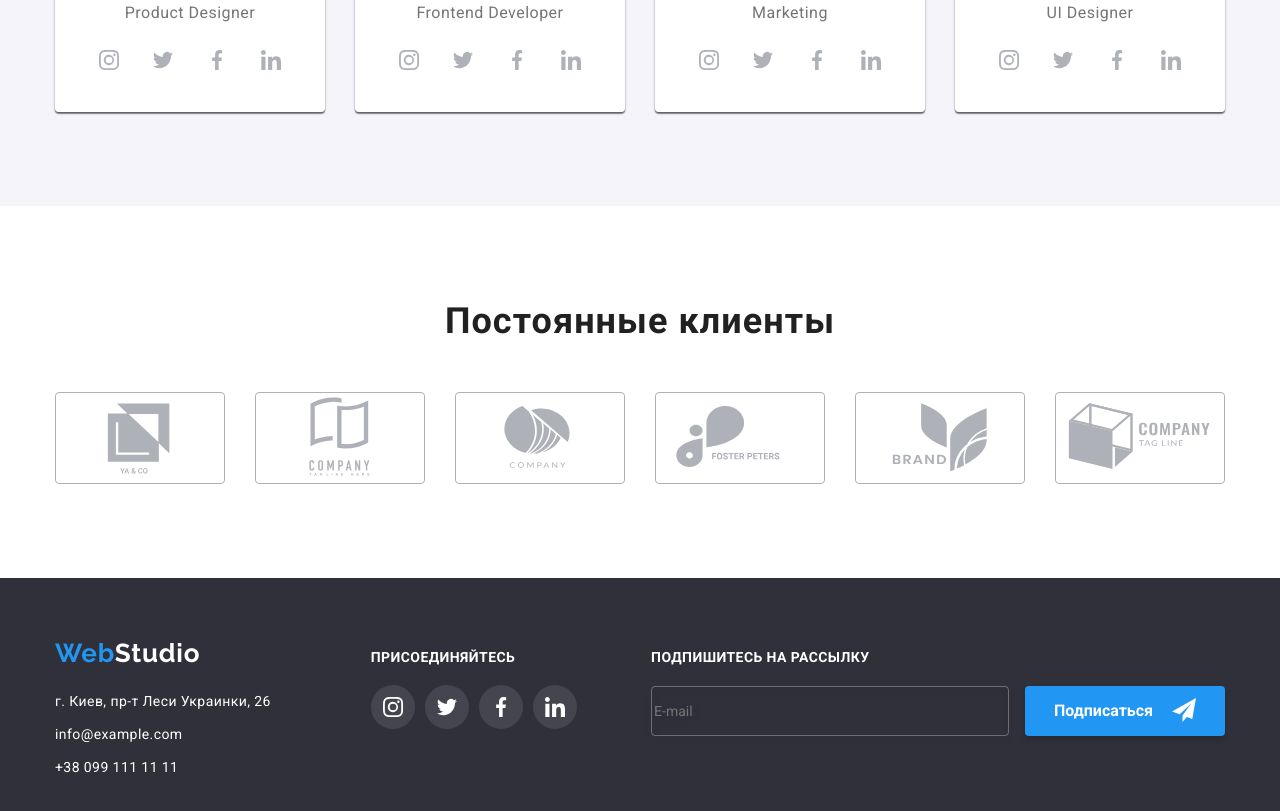
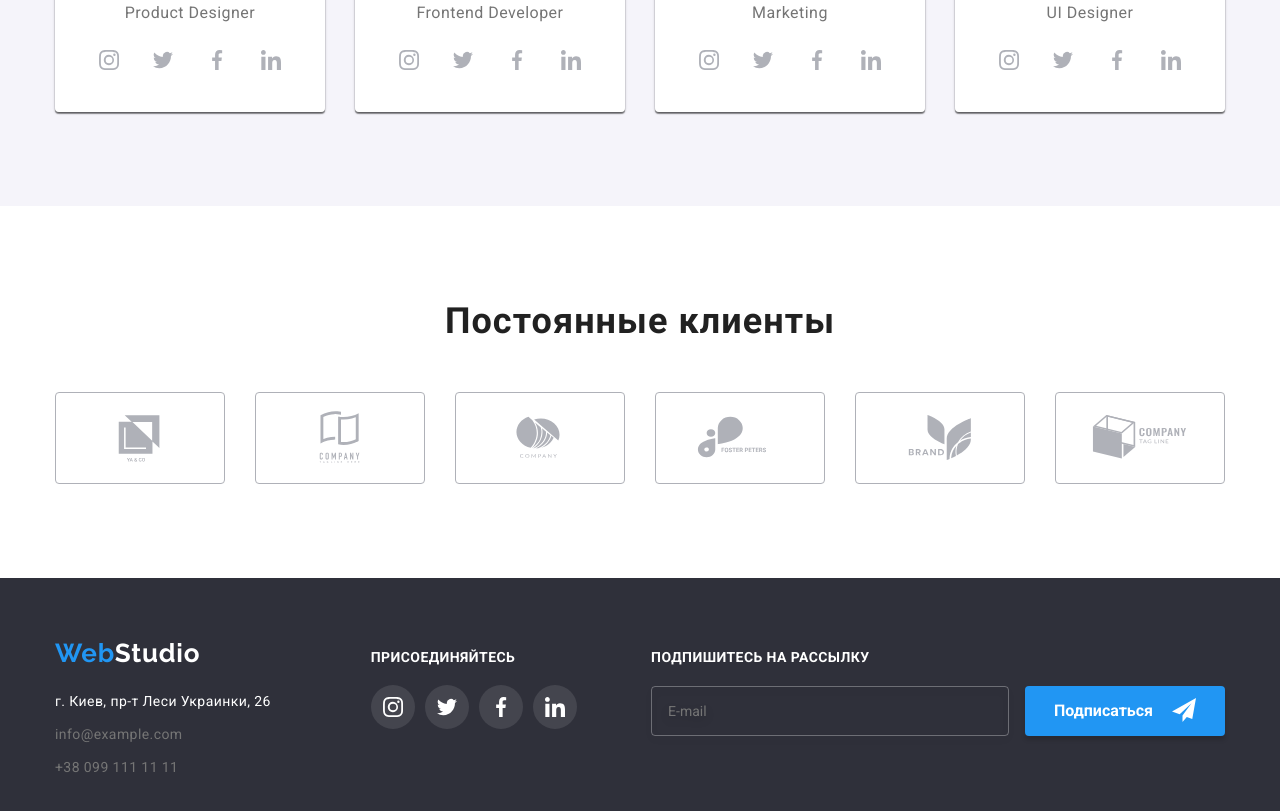
Before and after one commit to SerhiyDukh1984/goit-markup-hw-06, a plain HTML site: page index.html in a window 1280 px wide. Shown: the part 2099-2910 px from the top of the page. Drawn offline with nearby package versions, Linux system fonts and the light colour scheme.

Commit message:
Виправляє помилки ДЗ №6

```diff
--- a/css/style.css
+++ b/css/style.css
@@ -636,7 +636,8 @@ ul {
 }
 
 .clients-icon {
-  height: 100%;
+  width: 106px;
+  height: 60px;
   fill: #afb1b8;
   transition: fill 250ms var(--time-function);
 }
@@ -731,6 +732,16 @@ ul {
   color: var(--accent-color);
 }
 
+.footer-contact-link {
+  text-decoration: none;
+  color: var(--primery-text-color);
+}
+
+.footer-contact-link:hover,
+.footer-contact-link:focus {
+  color: var(--accent-color);
+}
+
 .footer-soc-list {
   display: flex;
   margin-right: 10px;
@@ -787,6 +798,7 @@ ul {
 
 .footer-input {
   margin-right: 12px;
+  padding: 0 16px;
   width: 358px;
   height: 50px;
   color: var(--primery-white-color);
@@ -999,8 +1011,8 @@ ul {
   position: absolute;
   left: 14px;
   top: 0;
-  width: 18px;
-  height: 18px;
+  width: 15px;
+  height: 15px;
   transition: fill 250ms var(--time-function);
 }
 
@@ -1067,3 +1079,7 @@ textarea {
   background-size: contain;
   background-origin: border-box;
 }
+
+.checkbox:focus + .checkbox-icon {
+  border-color: var(--accent-color);
+}
--- a/index.html
+++ b/index.html
@@ -322,8 +322,8 @@
                     <a class="logo" href="./index.html"><span class="accent">Web</span>Studio</a>
                     <ul class="footer-list list">
                         <li class="footer-list-item"><a class="footer-link" href="">г. Киев, пр-т Леси Украинки, 26</a></li>
-                        <li class="footer-list-item"><a class="footer-link" href="mailto:info@example.com">info@example.com</a></li>
-                        <li class="footer-list-item"><a class="footer-link" href="tel:+380991111111">+38 099 111 11 11</a></li>
+                        <li class="footer-list-item"><a class="footer-contact-link" href="mailto:info@example.com">info@example.com</a></li>
+                        <li class="footer-list-item"><a class="footer-contact-link" href="tel:+380991111111">+38 099 111 11 11</a></li>
                     </ul>
                 </address>
             </div>
```
Also changed, not shown: portfolio.html (+2 -3 lines).
